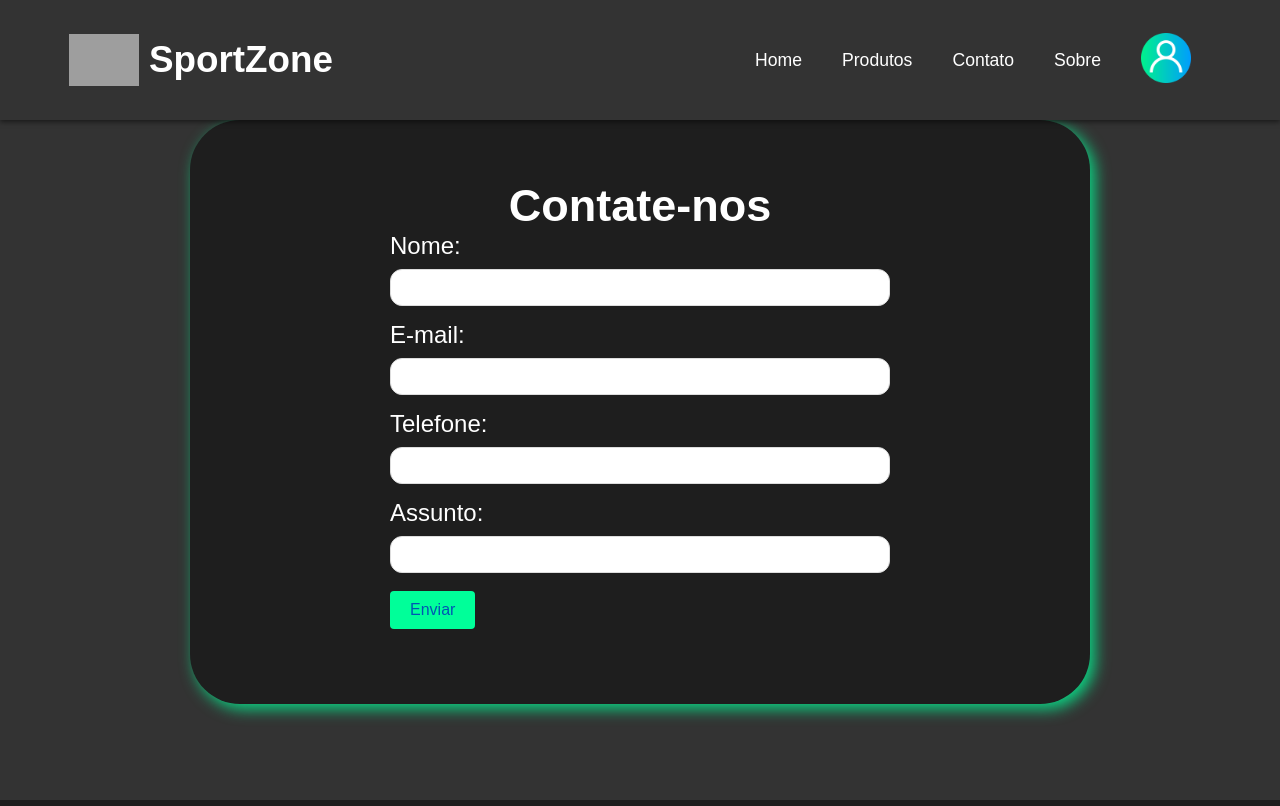
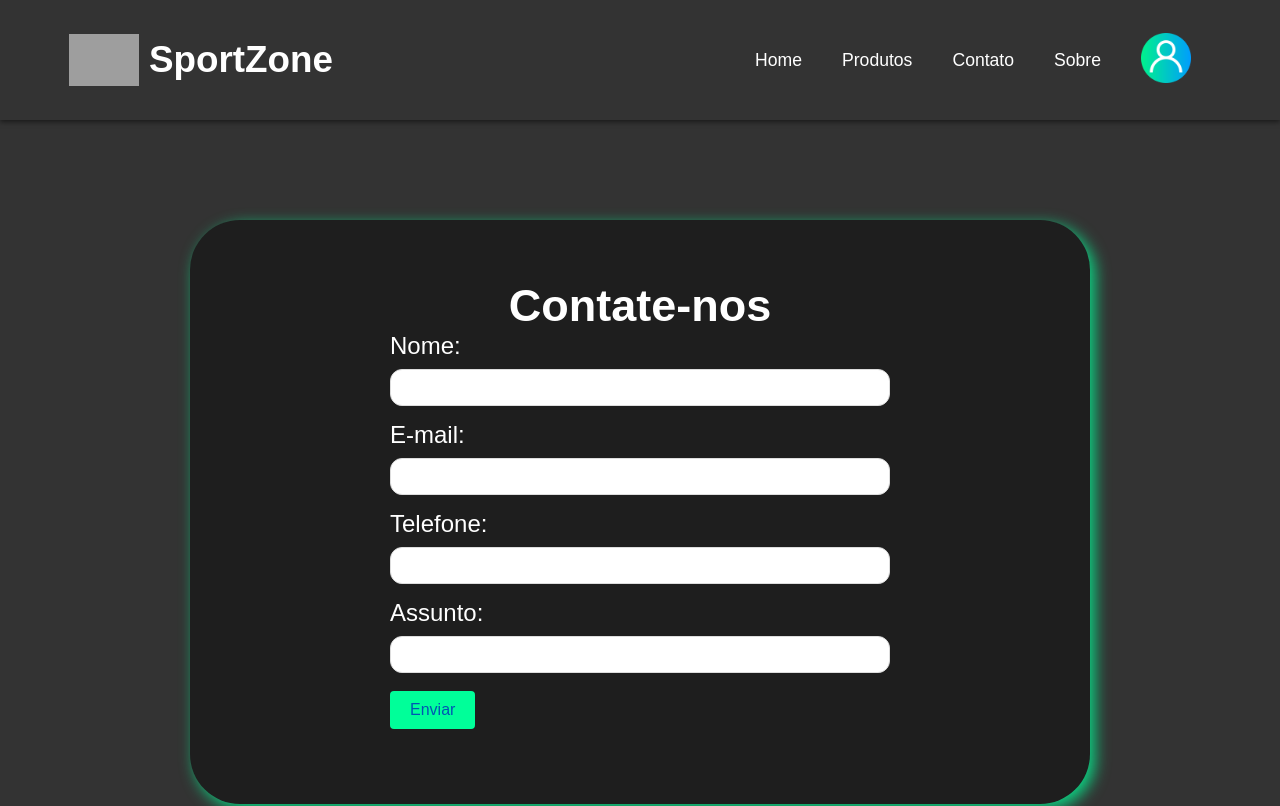
Before and after one commit to Cps-Tech-Sphere/CP4-WEB-SportZone, a React (Vite) app: page /contato in a window 1280 px wide. Shown: the top 806 px of the page. Built offline with nearby package versions, Linux system fonts and the light colour scheme; grey boxes are pictures that could not be loaded.

Commit message:
ajustando a pag contato - joao victor soave rm557595

```diff
--- a/src/styled.js
+++ b/src/styled.js
@@ -668,7 +668,6 @@ export const NavSobre = styled.nav`
     }
 `
 
-
 export const NavContato = styled.nav`
     font-family: Arial, sans-serif;
     background-color: #333333;
@@ -677,7 +676,7 @@ export const NavContato = styled.nav`
     align-items: center;
     height: 100vh;
     margin: 0;
-    padding-top: 24px;
+    margin-top: 14vh;
 
     .container {
         background: #1E1E1E;
```
